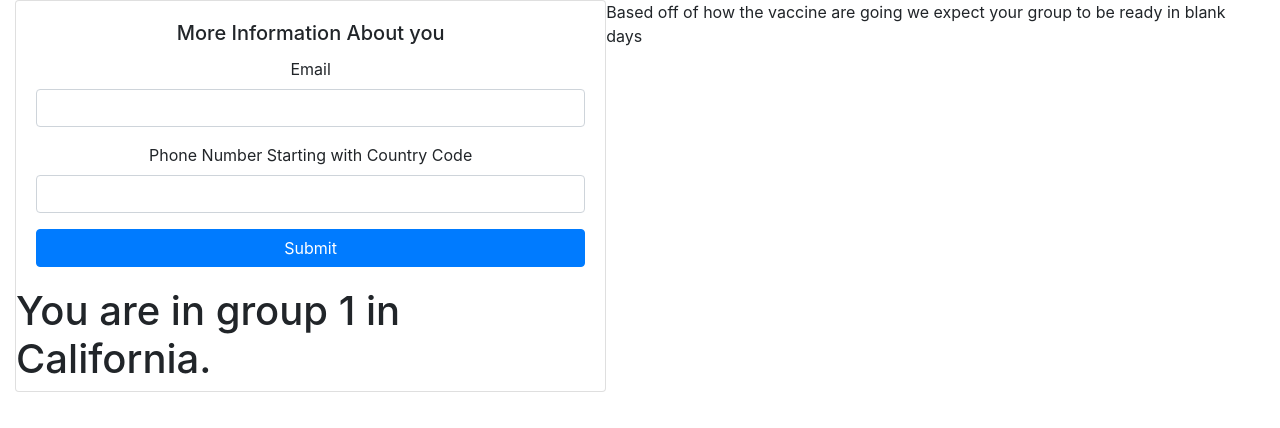
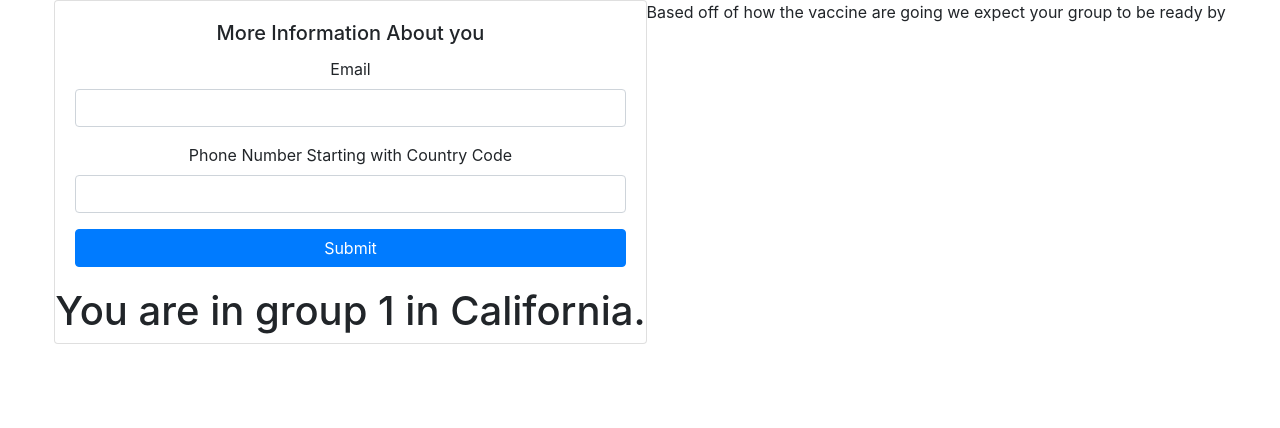
Before and after one commit to vkelkar1999/TensorBros, a React (Create React App) app in the folder FrontEnd/vaci-date/: page /moreInfo/1 in a window 1280 px wide. Shown: the top 428 px of the page. Built offline with nearby package versions, Linux system fonts and the light colour scheme; what @tailwindcss/typography would draw is missing.

Commit message:
Final MoreInfo Push

```diff
--- a/FrontEnd/vaci-date/src/moreInfo.js
+++ b/FrontEnd/vaci-date/src/moreInfo.js
@@ -18,11 +18,20 @@ import axios from 'axios';
       const [email, setEmail] = useState('');
       const [number, setNumber] = useState('');
       const [errors, setError] = useState('');
+      const [category, setCategory] = useState('');
 
 
       // Category that is passed
       const {id} = props.match.params;
       console.log(id)
+
+      const dates = {
+        "1A" : "2021-01-15",
+        "1B" : "2021-02-01",
+        "1C" : "2021-03-20",
+        "2" : "2021-09-01",
+        "3" : "2022-01-01"
+      }
 
    const handleSubmit = (event) => {
       console.log(id)
@@ -76,7 +85,7 @@ import axios from 'axios';
             </Card.Body>
             <h1>You are in group {id} in California.</h1>
           </Card>
-          <p>Based off of how the vaccine are going we expect your group to be ready in blank days</p>
+          <p>Based off of how the vaccine are going we expect your group to be ready by {dates[id]}</p>
         </div>
       );
   }
```
